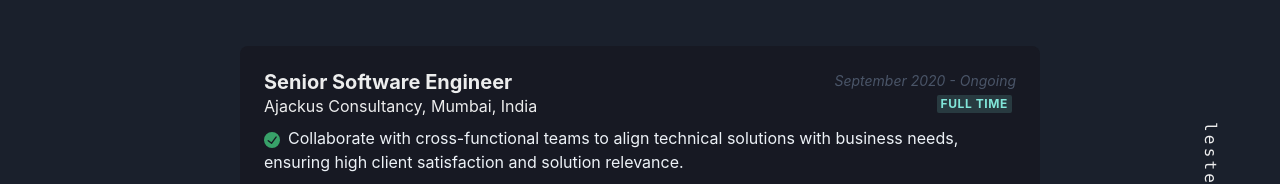
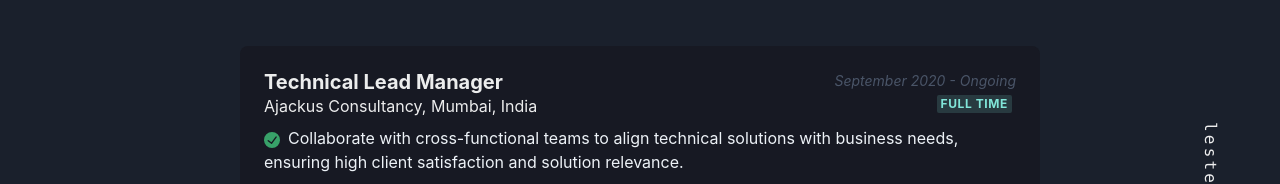
Before and after one commit to lestercardoz11/lestercardoz.in, a Next.js app: page /work in a window 1280 px wide. Shown: the part 250-434 px from the top of the page. Built offline with nearby package versions, Linux system fonts and the light colour scheme; no server answers.

Commit message:
Update work title

```diff
--- a/src/components/about/summary.js
+++ b/src/components/about/summary.js
@@ -118,7 +118,7 @@ const Summary = () => {
               }}>
               Ajackus
             </Link>{' '}
-            as a Senior Software Engineer.
+            as a Technical Lead Manager.
             <br />
             <br />
             I now lead a dynamic team of 10+ ServiceNow developers. My journey
@@ -170,7 +170,7 @@ const Summary = () => {
               Lester Cardoz
             </Heading>
             <Text fontWeight={600} color={'gray.500'} mb={4}>
-              Senior Software Engineer
+              Technical Lead Manager
             </Text>
 
             <Stack
--- a/src/components/work/experience.js
+++ b/src/components/work/experience.js
@@ -63,7 +63,7 @@ const Experience = () => {
         <Feature
           name='Ajackus Consultancy'
           years='September 2020 - Ongoing'
-          position='Senior Software Engineer'
+          position='Technical Lead Manager'
           type='Full time'
           place='Mumbai, India'>
           <List spacing={3}>
```
